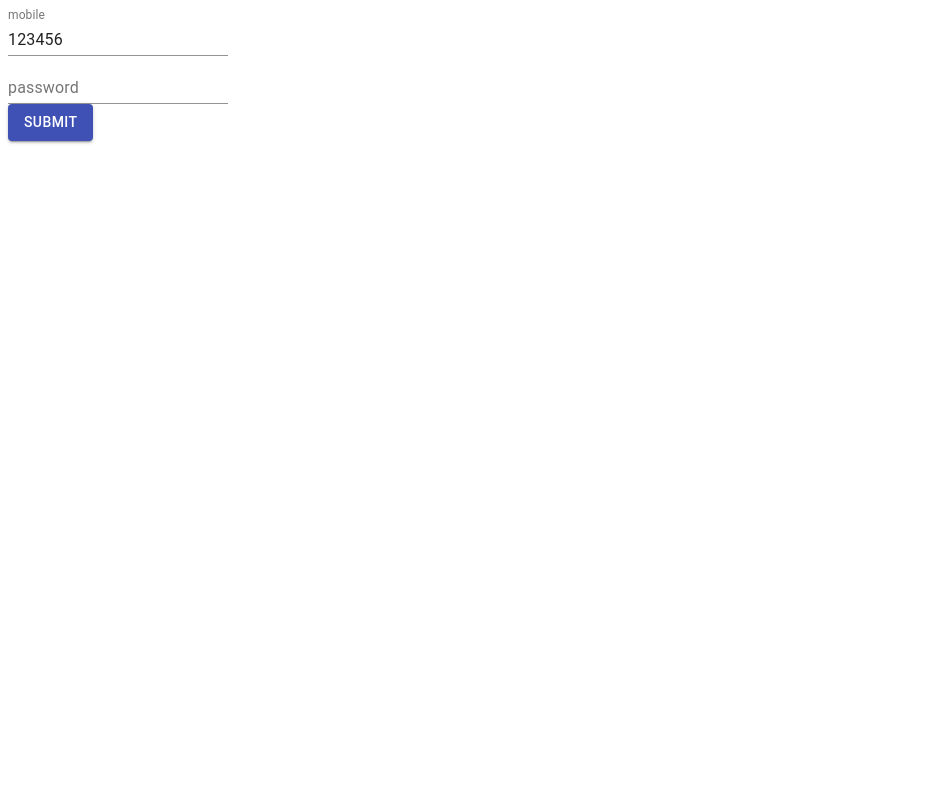
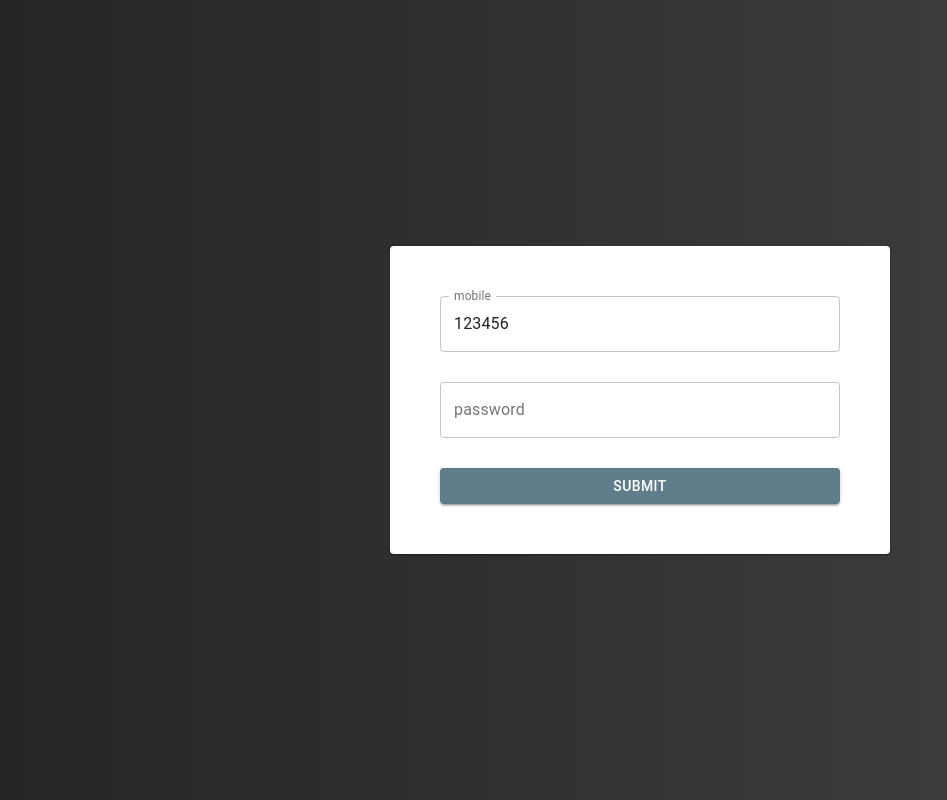
Before and after one commit to FuJuntao/useForm, a React (Create React App) app: page / in a window 1280 px wide. Shown: the whole page, without its empty margins (0-947 px from the left). Built offline with nearby package versions, Linux system fonts and the light colour scheme.

Commit message:
调整示例样式

```diff
--- a/src/App.tsx
+++ b/src/App.tsx
@@ -1,8 +1,23 @@
 import React from 'react';
+import { createMuiTheme, CssBaseline } from '@material-ui/core';
+import { blueGrey } from '@material-ui/core/colors';
+import { ThemeProvider } from '@material-ui/styles';
+
 import Form from './Form';
 
+const theme = createMuiTheme({
+  palette: {
+    primary: blueGrey,
+  },
+});
+
 const App: React.FC = () => {
-  return <Form mobile="123456" />;
+  return (
+    <ThemeProvider theme={theme}>
+      <CssBaseline />
+      <Form mobile="123456" />
+    </ThemeProvider>
+  );
 };
 
 export default App;
--- a/src/Form.tsx
+++ b/src/Form.tsx
@@ -1,5 +1,11 @@
 import React, { MouseEvent, useMemo } from 'react';
-import { TextField, Button, CircularProgress } from '@material-ui/core';
+import {
+  TextField,
+  Button,
+  CircularProgress,
+  makeStyles,
+  Paper,
+} from '@material-ui/core';
 import { useForm, Options } from './useForm';
 
 const mobileRegExp = /^(13[0-9]|14[579]|15[0-3,5-9]|16[6]|17[0135678]|18[0-9]|19[89])\d{8}$/;
@@ -17,6 +23,46 @@ function delay(time: number, data?: string): Promise<string> {
   });
 }
 
+const useStyles = makeStyles({
+  background: {
+    height: '100vh',
+    width: '100wh',
+    background: 'linear-gradient(to right, #232526, #414345)',
+    display: 'flex',
+    justifyContent: 'center',
+    alignItems: 'center',
+  },
+
+  paper: {
+    minWidth: 500,
+    padding: 50,
+  },
+
+  form: {
+    display: 'grid',
+    gap: '30px',
+  },
+
+  validatingWrap: {
+    display: 'flex',
+    alignItems: 'center',
+    '& > span': {
+      marginRight: 4,
+    },
+  },
+});
+
+function Validating() {
+  const { validatingWrap } = useStyles();
+
+  return (
+    <div className={validatingWrap}>
+      <span>校验中</span>
+      <CircularProgress size={12} />
+    </div>
+  );
+}
+
 interface FormProps {
   mobile: string;
 }
@@ -31,7 +77,7 @@ function Form({ mobile }: FormProps) {
             return '请输入手机号';
           }
 
-          await delay(Math.random() * 2000);
+          await delay((Math.random() + 1) * 2000);
           if (!mobileRegExp.test(value)) {
             return '手机号格式不正确';
           }
@@ -71,38 +117,43 @@ function Form({ mobile }: FormProps) {
     }
   }
 
+  const styles = useStyles();
+
   return (
-    <form>
-      <div>
+    <div className={styles.background}>
+      <Paper className={styles.paper}>
+        <form className={styles.form}>
           <TextField
             label="mobile"
             {...useFeildProps('mobile')}
             error={!!getFeildError('mobile')}
-          helperText={getFeildError('mobile')}
+            FormHelperTextProps={{ component: 'div' }}
+            helperText={
+              getFeildValidateStatus('mobile') === 'validating' ? (
+                <Validating />
+              ) : (
+                getFeildError('mobile')
+              )
+            }
+            variant="outlined"
+            fullWidth
           />
 
-        {getFeildValidateStatus('mobile') === 'validating' && (
-          <CircularProgress size={30} />
-        )}
-      </div>
-
-      <div>
           <TextField
             label="password"
             {...useFeildProps('password')}
             error={!!getFeildError('password')}
             helperText={getFeildError('password')}
+            variant="outlined"
+            fullWidth
           />
-
-        {getFeildValidateStatus('password') === 'validating' && (
-          <CircularProgress size={30} />
-        )}
-      </div>
 
           <Button variant="contained" color="primary" onClick={handleSubmit}>
             submit
           </Button>
         </form>
+      </Paper>
+    </div>
   );
 }
 
```
Lines whose indentation alone changed are shown as unchanged.
